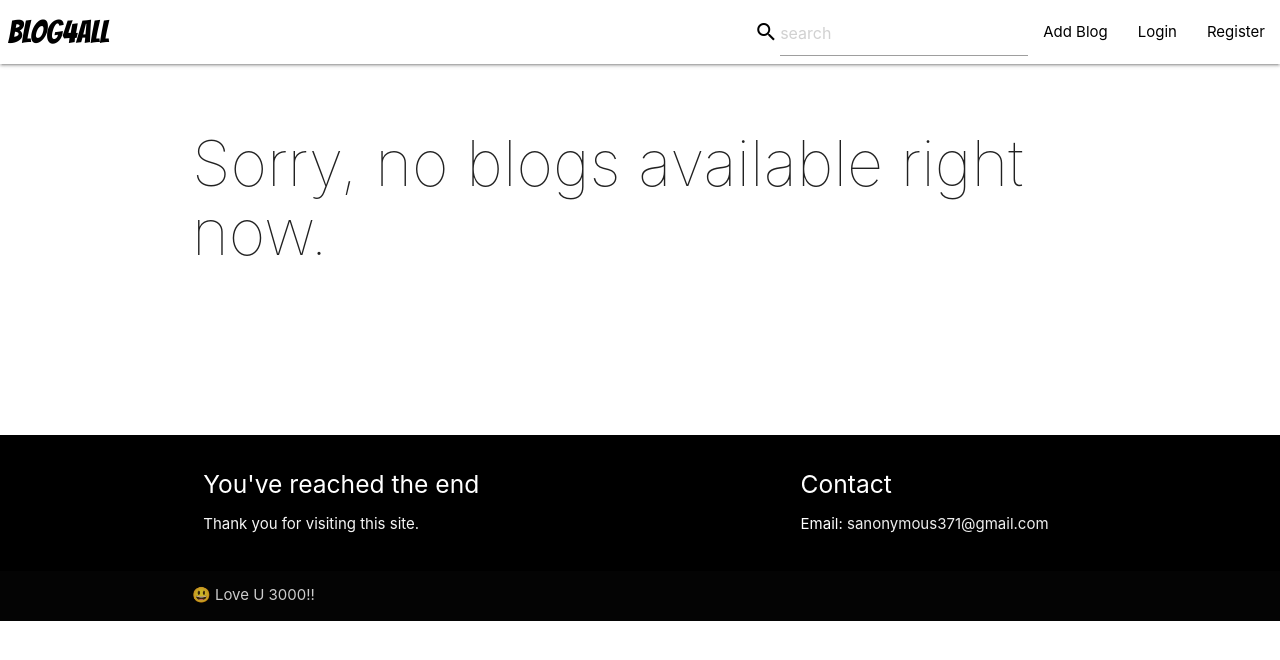
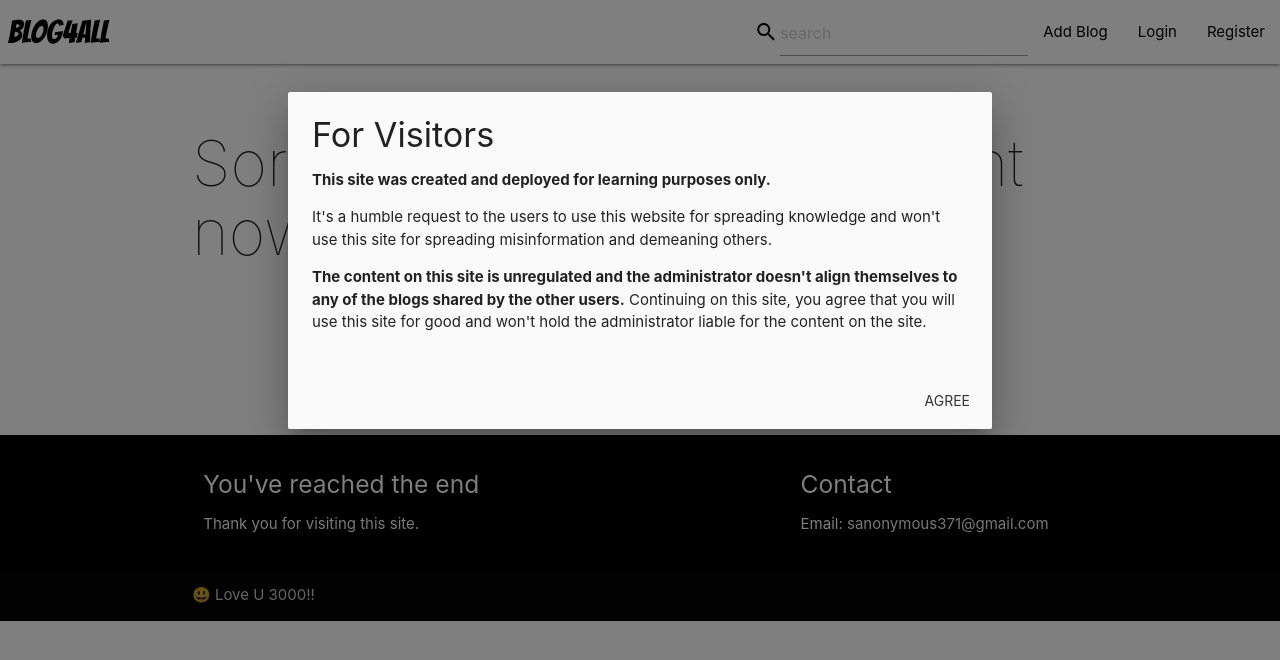
Before and after one commit to hrisbh10/Blog4All, a Django app: page / in a window 1280 px wide. Shown: the top 660 px of the page. Run offline with Django 3.2, Linux system fonts and the light colour scheme; data that the repository does not hold is empty; some libraries are stand-ins or nearby versions.

Commit message:
Added a information Modal

```diff
--- a/blog/templates/blog/header.html
+++ b/blog/templates/blog/header.html
@@ -11,9 +11,13 @@
   <script src="https://cdnjs.cloudflare.com/ajax/libs/materialize/1.0.0/js/materialize.min.js"></script>
   <link href="https://fonts.googleapis.com/icon?family=Material+Icons"
       rel="stylesheet">
+
 </head>
 
 <body>
+
+{% include 'blog/includes/infomodal.html' %}
+
 
 {% include 'blog/includes/navbar.html' %}
 
@@ -33,4 +37,9 @@
 <script src="{% static 'tinymce/js/prism.js' %}"></script>
 <script >
    M.AutoInit();
+  document.addEventListener('DOMContentLoaded', function () {
+      var Modalelem = document.querySelector('.modal');
+      var instance = M.Modal.init(Modalelem);
+      instance.open();
+  });
 </script>
--- /dev/null
+++ b/blog/templates/blog/includes/infomodal.html
@@ -0,0 +1,12 @@
+<!-- Modal for information -->
+<div class="modal">
+  <div class="modal-content">
+    <h4>For Visitors</h4>
+    <p><b>This site was created and deployed for learning purposes only.</b></p>
+    <p>It's a humble request to the users to use this website for spreading knowledge and won't use this site for spreading misinformation and demeaning others.</p>
+    <p><b>The content on this site is unregulated and the administrator doesn't align themselves to any of the blogs shared by the other users.</b> Continuing on this site, you agree that you will use this site for good and won't hold the administrator liable for the content on the site.</p>
+  </div>
+  <div class="modal-footer">
+    <a href="#!" class="modal-close waves-effect waves-green btn-flat">Agree</a>
+  </div>
+</div>
--- a/blog/templates/blog/includes/sidenav.html
+++ b/blog/templates/blog/includes/sidenav.html
@@ -1,5 +1,5 @@
 <ul id="slide-out" class="sidenav" style="left:0px">
-    <li><a href="/" class="black-text" style="margin: 28px;font-family: 'Bangers';font-size: 200%"> BLOG4ALL</a></li>
+    <li><a href="/" class="black-text" style="margin: 22px;font-family: 'Bangers';font-size: 350%"> BLOG4ALL</a></li>
     <li><form method="GET" action="/search/"  style="padding-top: 10px;padding-left: 2px;height: 10%">
           <input name="q" type="search" placeholder="search" style="font-size: 16px">
         </form></li>
```
